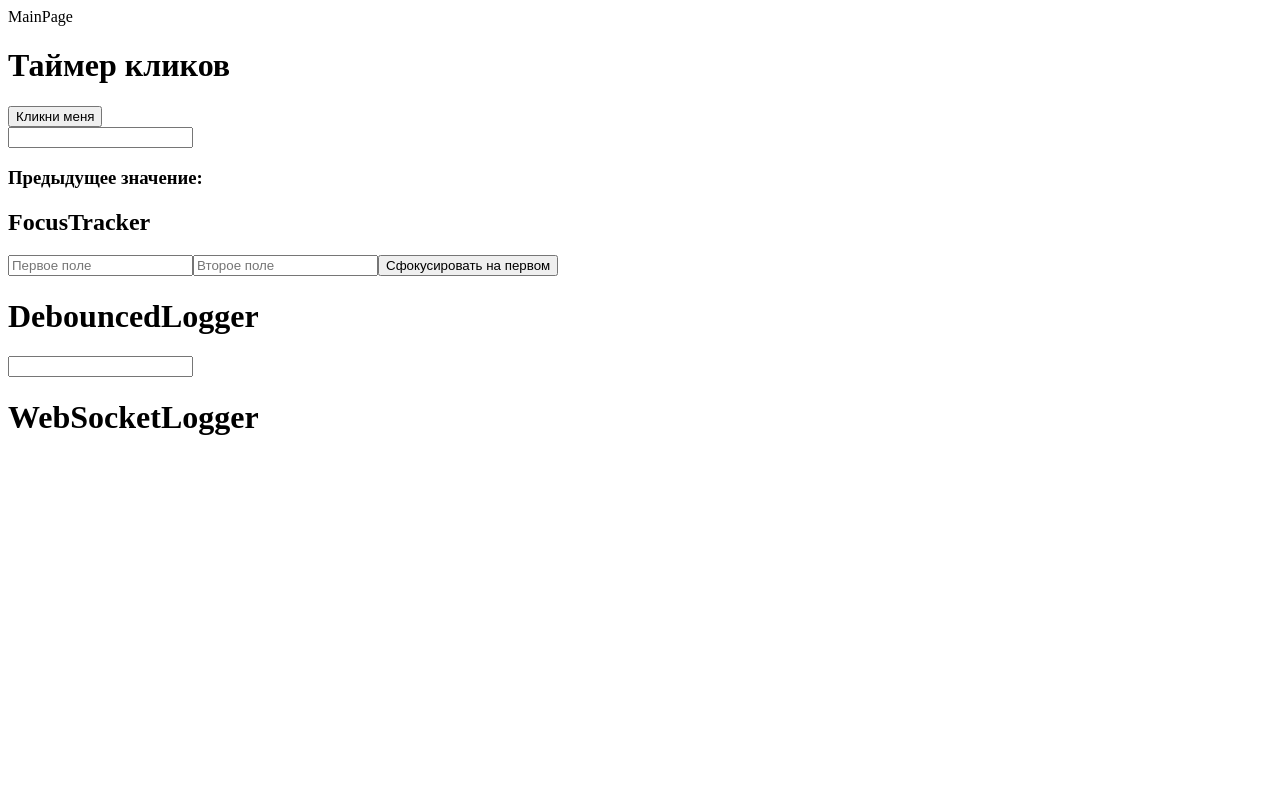
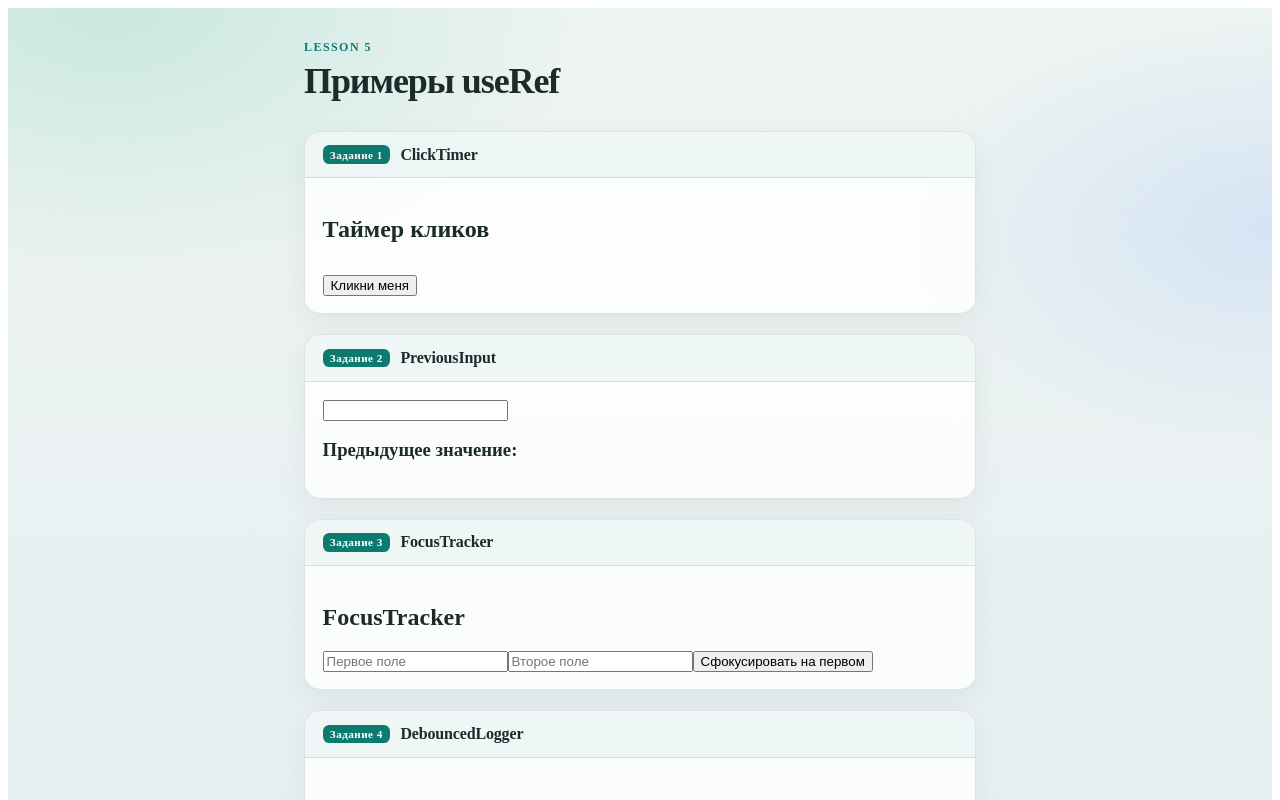
Before and after one commit to AlexLifeAir/React-Pro-training, a React (Vite) app: page / in a window 1280 px wide. Shown: the top 800 px of the page. Built offline with nearby package versions, Linux system fonts and the light colour scheme; no server answers.

Commit message:
style main from Cursor

```diff
--- /dev/null
+++ b/src/2-pages/main-page/ui/MainPage.module.css
@@ -0,0 +1,112 @@
+.page {
+  --ink: #1c2b2a;
+  --muted: #5a6f6c;
+  --accent: #0d7a6f;
+  --line: rgb(28 43 42 / 0.12);
+  --surface: rgb(255 255 255 / 0.82);
+
+  min-height: 100vh;
+  box-sizing: border-box;
+  padding: 2rem 1.25rem 3rem;
+  color: var(--ink);
+  background:
+    radial-gradient(ellipse 70% 45% at 8% 0%, #c9e8df 0%, transparent 55%),
+    radial-gradient(ellipse 60% 40% at 100% 20%, #d5e4f4 0%, transparent 50%),
+    linear-gradient(180deg, #eef4f1 0%, #e4ecf2 100%);
+}
+
+.header {
+  width: min(100%, 42rem);
+  margin: 0 auto 1.75rem;
+}
+
+.eyebrow {
+  margin: 0 0 0.4rem;
+  font-size: 0.75rem;
+  font-weight: 700;
+  letter-spacing: 0.12em;
+  text-transform: uppercase;
+  color: var(--accent);
+}
+
+.title {
+  margin: 0 0 0.5rem;
+  font-size: clamp(1.75rem, 4vw, 2.25rem);
+  line-height: 1.15;
+  letter-spacing: -0.03em;
+}
+
+.subtitle {
+  margin: 0;
+  max-width: 36rem;
+  font-size: 0.95rem;
+  line-height: 1.5;
+  color: var(--muted);
+}
+
+.list {
+  width: min(100%, 42rem);
+  margin: 0 auto;
+  display: flex;
+  flex-direction: column;
+  gap: 1.25rem;
+}
+
+.section {
+  border: 1px solid var(--line);
+  border-radius: 1rem;
+  background: var(--surface);
+  backdrop-filter: blur(10px);
+  box-shadow: 0 10px 28px rgb(28 43 42 / 0.06);
+  overflow: hidden;
+}
+
+.sectionHead {
+  display: flex;
+  align-items: center;
+  gap: 0.65rem;
+  padding: 0.85rem 1.1rem;
+  border-bottom: 1px solid var(--line);
+  background: rgb(13 122 111 / 0.05);
+}
+
+.badge {
+  display: inline-flex;
+  align-items: center;
+  justify-content: center;
+  min-width: 3rem;
+  padding: 0.2rem 0.45rem;
+  border-radius: 0.4rem;
+  background: var(--accent);
+  color: #fff;
+  font-size: 0.7rem;
+  font-weight: 700;
+  letter-spacing: 0.04em;
+}
+
+.sectionTitle {
+  margin: 0;
+  font-size: 1rem;
+  font-weight: 650;
+  letter-spacing: -0.01em;
+}
+
+.sectionBody {
+  padding: 1.1rem;
+}
+
+.sectionBody > * + * {
+  margin-top: 0.75rem;
+}
+
+@media (max-width: 480px) {
+  .page {
+    padding: 1.25rem 0.85rem 2rem;
+  }
+
+  .sectionHead,
+  .sectionBody {
+    padding-left: 0.85rem;
+    padding-right: 0.85rem;
+  }
+}
--- a/src/2-pages/main-page/ui/MainPage.tsx
+++ b/src/2-pages/main-page/ui/MainPage.tsx
@@ -1,14 +1,87 @@
-import { ClickTimer, DebouncedLogger, FocusTracker, PreviousInput, WebSocketLogger } from "features/index";
+import {
+  ClickTimer,
+  DebouncedLogger,
+  FocusTracker,
+  PreviousInput,
+  WebSocketLogger,
+} from "features/index";
+import styles from "./MainPage.module.css";
 
 export const MainPage = () => {
   return (
-    <>
-      <div>MainPage</div>
-      <ClickTimer />
-      <PreviousInput />
-      <FocusTracker />
-      <DebouncedLogger />
-      <WebSocketLogger />
-    </>
+    <main className={styles.page}>
+      <header className={styles.header}>
+        <p className={styles.eyebrow}>Lesson 5</p>
+        <h1 className={styles.title}>Примеры useRef</h1>
+      </header>
+
+      <div className={styles.list}>
+        <section className={styles.section} aria-labelledby="task-click-timer">
+          <div className={styles.sectionHead}>
+            <span className={styles.badge}>Задание 1</span>
+            <h2 id="task-click-timer" className={styles.sectionTitle}>
+              ClickTimer
+            </h2>
+          </div>
+          <div className={styles.sectionBody}>
+            <ClickTimer />
+          </div>
+        </section>
+
+        <section className={styles.section} aria-labelledby="task-previous-input">
+          <div className={styles.sectionHead}>
+            <span className={styles.badge}>Задание 2</span>
+            <h2 id="task-previous-input" className={styles.sectionTitle}>
+              PreviousInput
+            </h2>
+          </div>
+          <div className={styles.sectionBody}>
+            <PreviousInput />
+          </div>
+        </section>
+
+        <section className={styles.section} aria-labelledby="task-focus-tracker">
+          <div className={styles.sectionHead}>
+            <span className={styles.badge}>Задание 3</span>
+            <h2 id="task-focus-tracker" className={styles.sectionTitle}>
+              FocusTracker
+            </h2>
+          </div>
+          <div className={styles.sectionBody}>
+            <FocusTracker />
+          </div>
+        </section>
+
+        <section
+          className={styles.section}
+          aria-labelledby="task-debounced-logger"
+        >
+          <div className={styles.sectionHead}>
+            <span className={styles.badge}>Задание 4</span>
+            <h2 id="task-debounced-logger" className={styles.sectionTitle}>
+              DebouncedLogger
+            </h2>
+          </div>
+          <div className={styles.sectionBody}>
+            <DebouncedLogger />
+          </div>
+        </section>
+
+        <section
+          className={styles.section}
+          aria-labelledby="task-websocket-logger"
+        >
+          <div className={styles.sectionHead}>
+            <span className={styles.badge}>Задание 5</span>
+            <h2 id="task-websocket-logger" className={styles.sectionTitle}>
+              WebSocketLogger
+            </h2>
+          </div>
+          <div className={styles.sectionBody}>
+            <WebSocketLogger />
+          </div>
+        </section>
+      </div>
+    </main>
   );
 };
```
